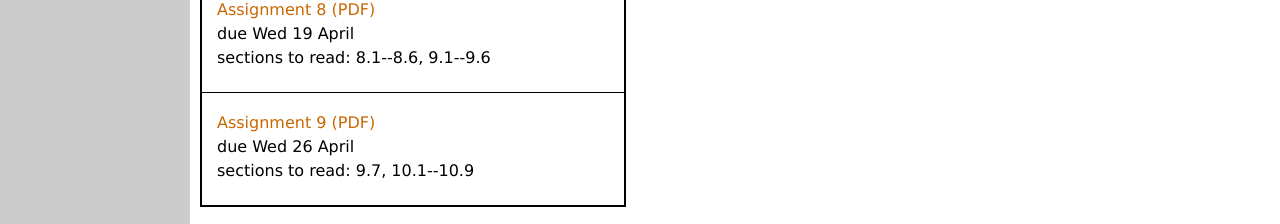
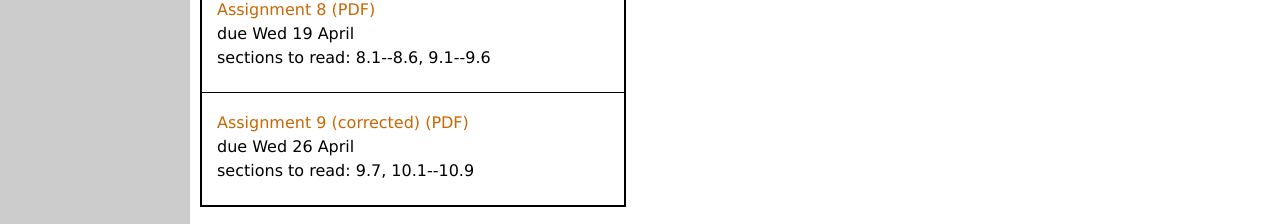
Before and after one commit to bueler/nade, a Jekyll site: the page built from homework.md, in a window 1280 px wide and 1290 px high. Shown: the part 1063-1287 px from the top of the window. Built offline with Jekyll 4.4.1, drawn with Linux system fonts in a browser that asks for light colours.

```diff
--- a/_data/homework.yml
+++ b/_data/homework.yml
@@ -35,7 +35,7 @@
   due: Wed 19 April
   blank: A8.pdf
   sections: 8.1--8.6, 9.1--9.6
-- name: Assignment 9
+- name: Assignment 9 (corrected)
   due: Wed 26 April
   blank: A9.pdf
   sections: 9.7, 10.1--10.9
```
Also changed, not shown: 2 other files.
